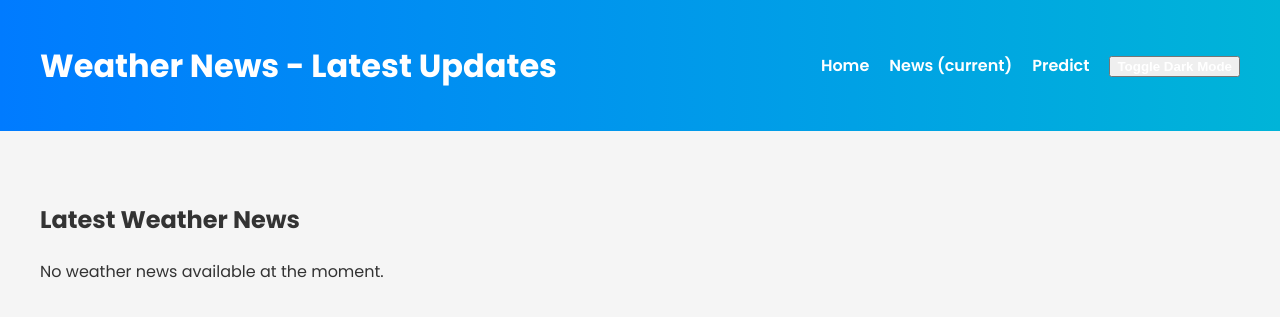
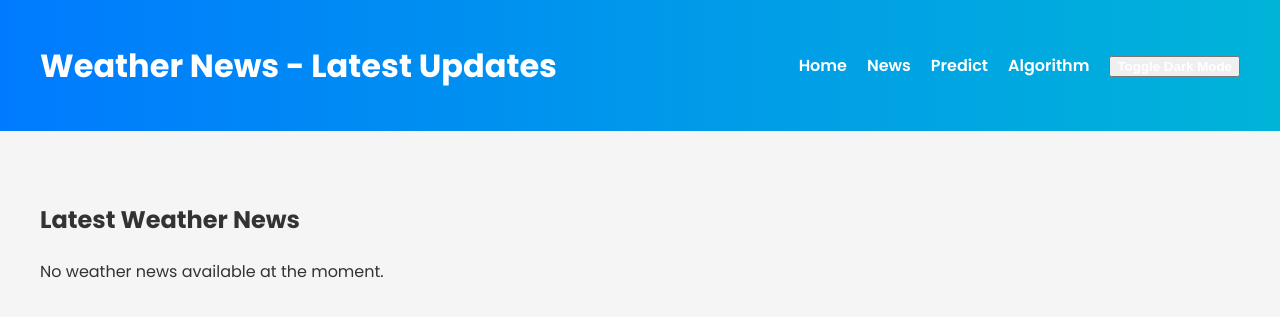
Before and after one commit to praful6342/weather_forecast, a Flask app: page /news in a window 1280 px wide. Shown: the top 317 px of the page. Run offline with Flask 3, Linux system fonts and the light colour scheme; data that the repository does not hold is empty.

Commit message:
On branch main  Changes to be committed: 	modified:   app.log 	modified:   app.py 	modified:   static/script.js 	modified:   static/styles.css 	modified:   templates/404.html 	new file:   templates/algorithm.html 	modified:   templates/index.html 	modified:   templates/news.html 	modified:   templates/predict.html
 Changes not staged for commit:
	modified:   app.log

```diff
--- a/app.py
+++ b/app.py
@@ -69,6 +69,10 @@ def predict_weather():
 def weather_alerts():
     alert_data = get_weather_alerts()  # Function to fetch weather alerts from the API
     return render_template("weather_alerts.html", alert_data=alert_data)
+
+@app.route("/algorithm")
+def show_algorithm():
+    return render_template("algorithm.html")
 
 @app.errorhandler(404)
 def not_found_error(error):
@@ -171,11 +175,5 @@ def get_weather_news(api_key):
         logging.error(f"Unexpected error retrieving news data: {e}")
         return None
 
-
-
-
-
-
-
 if __name__ == "__main__":
     app.run(debug=True)
--- a/static/script.js
+++ b/static/script.js
@@ -85,8 +85,33 @@ function fetchWeatherData() {
         console.error('Error fetching weather data:', error);
         // Handle errors (e.g., display an error message to the user)
       });
+
+    // Added line to fetch algorithm information
+    fetch('/algorithm') // Replace with your actual Flask route for showing the algorithm page
+      .then(response => {
+        if (!response.ok) {
+          throw new Error('Network response was not ok');
+        }
+        // Check if the response is JSON before parsing
+        if (response.headers.get('Content-Type').includes('application/json')) {
+          return response.json();
+        } else {
+          // Handle non-JSON response (optional: display an error message)
+          console.error('Unexpected response format. Expected JSON data.');
+          // You can throw an error here to stop further processing
+          // throw new Error('Unexpected response format');
+        }
+      })
+      .then(data => {
+        // Update algorithm information on the page (if needed)
+        // ...
+      })
+      .catch(error => {
+        console.error('Error fetching algorithm information:', error);
+        // Handle errors (e.g., display an error message to the user)
+      });
 }
 
 function capitalizeFirstLetter(string) {
-    return string.charAt(0).toUpperCase() + string.slice(1);
+  return string.charAt(0).toUpperCase() + string.slice(1);
 }
--- a/templates/404.html
+++ b/templates/404.html
@@ -14,6 +14,7 @@
         <h1>Oops! Page Not Found</h1>
         <p>The page you are looking for might have been removed, had its name changed, or is temporarily unavailable.</p>
         <p>Go back to <a href="/" class="btn btn-primary btn-animate">Home Page</a>.</p>
+        <p>Or check out our <a href="{{ url_for('show_news') }}" class="btn btn-primary btn-animate">News</a> section.</p>
     </div>
 </body>
 </html>
--- /dev/null
+++ b/templates/algorithm.html
@@ -0,0 +1,37 @@
+<!DOCTYPE html>
+<html>
+<head>
+  <title>Weather Prediction Algorithm</title>
+  <link rel="stylesheet" href="{{ url_for('static', filename='styles.css') }}">
+</head>
+<body>
+  <div class="container">
+    <h1>Weather Prediction Algorithm</h1>
+
+    <p>The weather prediction algorithm used in this application is an Enhanced K-Strange Points Clustering Algorithm. This algorithm is an improvement on the original K-Means clustering algorithm and aims to find a set of 'K' points within a dataset (the strange points) that are maximally distant from one another to aid in clustering.</p>
+
+    <h2>How it works:</h2>
+
+    <ol>
+      <li><b>Initialization:</b> Finds the point in the dataset that is farthest from all other points. This becomes the first strange point.</li>
+      <li><b>Strange Point Selection:</b> Iteratively locates the next strange point by selecting the point in the dataset farthest from the previously identified strange point. This repeats until 'K' strange points are found.</li>
+      <li><b>Clustering:</b> The remaining data points are assigned to the cluster formed around the nearest strange point.</li>
+    </ol>
+
+    <p>The rationale behind this algorithm is that these strange points, being far apart, should be more representative of potential cluster centers, leading to better clustering results.</p>
+
+    <p>The Enhanced K-Strange Points Clustering Algorithm is implemented using the scikit-learn library in Python. The algorithm takes the following steps:</p>
+
+    <ol>
+      <li>Find the point in the dataset that is farthest from all other points.</li>
+      <li>Iteratively find the next strange point by selecting the point in the dataset farthest from the previously identified strange point.</li>
+      <li>Repeat step 2 until 'K' strange points are found.</li>
+      <li>Assign the remaining data points to the cluster formed around the nearest strange point.</li>
+    </ol>
+
+    <p>Once the Enhanced K-Strange Points Clustering Algorithm has converged, we can use the cluster labels to predict the weather for a given set of input features. To do this, we simply assign the input features to the cluster with the closest strange point and then use the cluster label to predict the weather.</p>
+
+    <p>The Enhanced K-Strange Points Clustering Algorithm is a simple and effective way to predict the weather. However, it is important to note that the accuracy of the predictions will depend on the quality of the data used to train the algorithm.</p>
+  </div>
+</body>
+</html>
--- a/templates/index.html
+++ b/templates/index.html
@@ -18,6 +18,7 @@
                     <li class="nav-item"><a class="nav-link" href="/">Home</a></li>
                     <li class="nav-item"><a class="nav-link" href="{{ url_for('show_news') }}">News</a></li>
                     <li class="nav-item"><a class="nav-link" href="{{ url_for('predict_weather') }}">Predict</a></li>
+                    <li class="nav-item"><a class="nav-link" href="{{ url_for('show_algorithm') }}">Algorithm</a></li>
                     <li class="nav-item"><button class="nav-link" id="dark-mode-toggle">Toggle Dark Mode</button></li>
                 </ul>
             </nav>
--- a/templates/news.html
+++ b/templates/news.html
@@ -16,8 +16,9 @@
                 <h1 class="navbar-brand">Weather News - Latest Updates</h1>
                 <ul class="navbar-nav">
                     <li class="nav-item"><a class="nav-link" href="/">Home</a></li>
-                    <li class="nav-item"><a class="nav-link" href="{{ url_for('show_news') }}">News (current)</a></li>
+                    <li class="nav-item"><a class="nav-link" href="{{ url_for('show_news') }}">News</a></li>
                     <li class="nav-item"><a class="nav-link" href="{{ url_for('predict_weather') }}">Predict</a></li>
+                    <li class="nav-item"><a class="nav-link" href="{{ url_for('show_algorithm') }}">Algorithm</a></li>
                     <li class="nav-item"><button class="nav-link" id="dark-mode-toggle">Toggle Dark Mode</button></li>
                 </ul>
             </nav>
--- a/templates/predict.html
+++ b/templates/predict.html
@@ -17,7 +17,8 @@
         <ul class="navbar-nav">
           <li class="nav-item"><a class="nav-link" href="/">Home</a></li>
           <li class="nav-item"><a class="nav-link" href="{{ url_for('show_news') }}">News</a></li>
-          <li class="nav-item"><a class="nav-link" href="{{ url_for('predict_weather') }}">Predict (current)</a></li>
+          <li class="nav-item"><a class="nav-link" href="{{ url_for('predict_weather') }}">Predict</a></li>
+          <li class="nav-item"><a class="nav-link" href="{{ url_for('show_algorithm') }}">Algorithm</a></li>
           <li class="nav-item"><button class="nav-link" id="dark-mode-toggle">Toggle Dark Mode</button></li>
         </ul>
       </nav>
```
Also changed, not shown: static/styles.css (line endings or trailing spaces), 1 other file.
